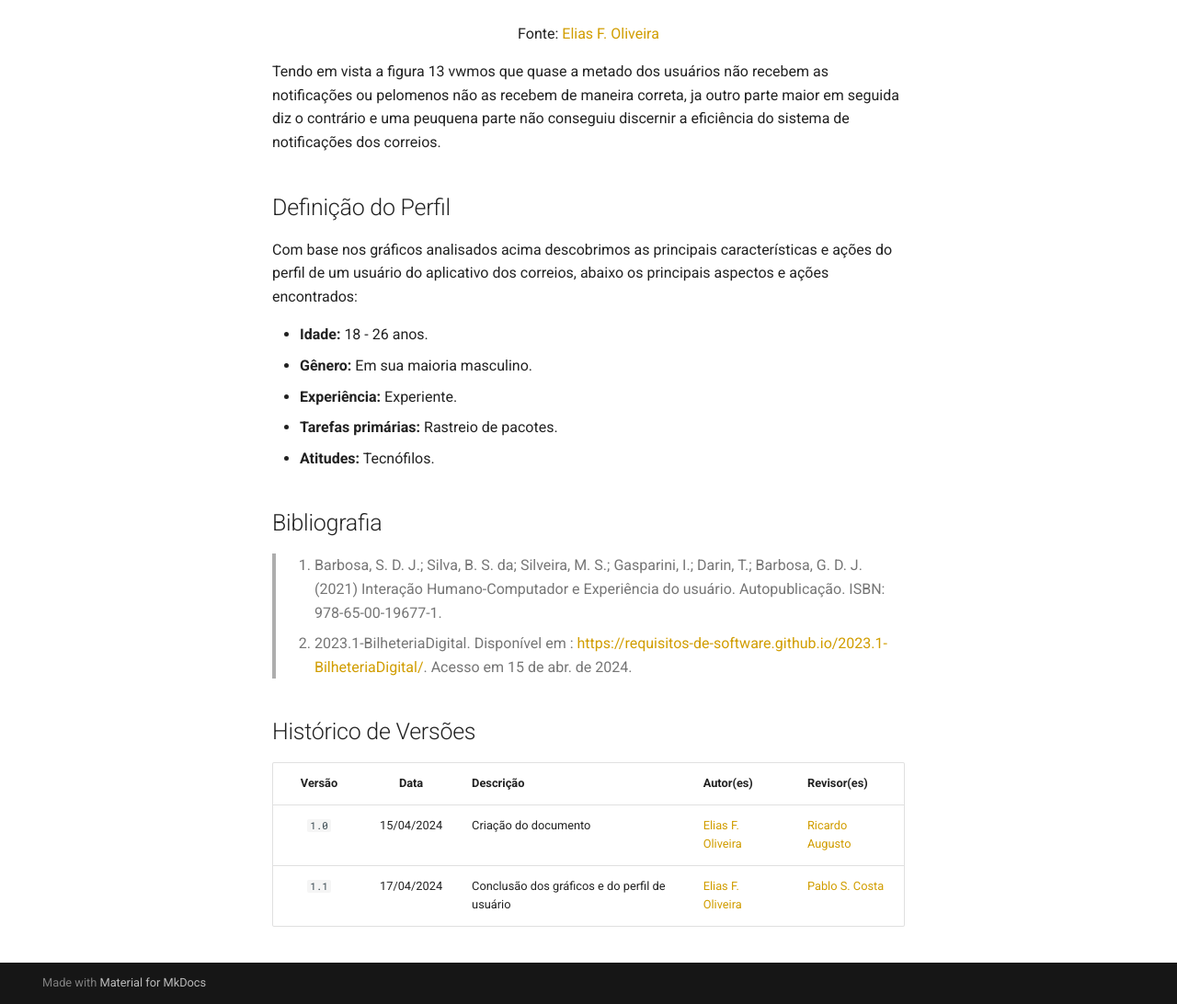
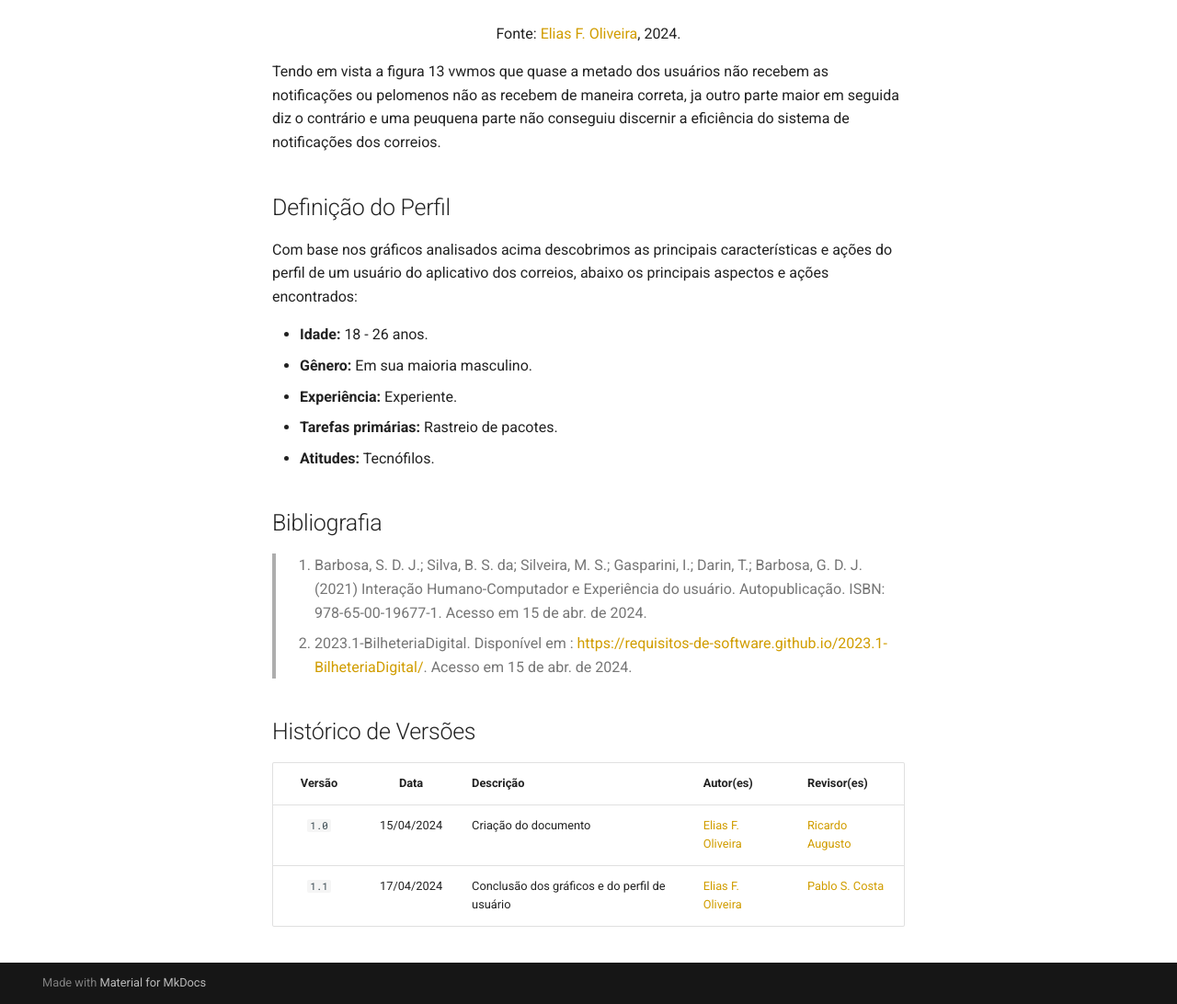
Before and after one commit to Requisitos-de-Software/2024.1-Serasa, an MkDocs documentation site: the page built from docs/elicitacao/perfil_de_usuario/perfil_de_usuario.md, in a window 1280 px wide and 1400 px high, scrolled down 7591 px. Shown: the part 308-1400 px from the top of the window at 92% size. Built offline with MkDocs 1.6.1 and Material for MkDocs 9.7.7, drawn with Linux system fonts in a browser that asks for light colours; comment, search, counter and statistics services are not loaded; some of the changed text lies outside the part shown.

```diff
--- a/docs/elicitacao/perfil_de_usuario/perfil_de_usuario.md
+++ b/docs/elicitacao/perfil_de_usuario/perfil_de_usuario.md
@@ -16,7 +16,7 @@ A metodologia utilizada para a criação de um perfil de usuário para o aplicat
 <iframe width="600" height="371" seamless frameborder="0" scrolling="no" src="https://docs.google.com/spreadsheets/d/e/2PACX-1vTxDst8sUZsfLbUB5CE69OFfUKIqH4NKAtmoGQqVg9UZLYsyfi59j6eAoXgdif2mw-YnqOXA3CHPIE8/pubchart?oid=1085708598&amp;format=interactive"></iframe>
 </center>
 
-<font size="3"><p style="text-align: center">Fonte: [Elias F. Oliveira](https://github.com/EliasOliver21)</p></font>
+<font size="3"><p style="text-align: center">Fonte: [Elias F. Oliveira](https://github.com/EliasOliver21), 2024.</p></font>
 
 Analisando a figura 01 logo acima percebe-se que a faixa etária com mais incidência entre os usuários do aplicativo dos correios são jovens e adultos de 18 a 35 anos, tendo em vista que o principal ambiente onde o formulário foi disseminado foi em embiente acadêmico.
 
@@ -30,7 +30,7 @@ Analisando a figura 01 logo acima percebe-se que a faixa etária com mais incid
 
 </center>
 
-<font size="3"><p style="text-align: center">Fonte: [Elias F. Oliveira](https://github.com/EliasOliver21)</p></font>
+<font size="3"><p style="text-align: center">Fonte: [Elias F. Oliveira](https://github.com/EliasOliver21), 2024.</p></font>
 
 A figura 02 mostra uma tendência para a maior parte de usuários que utilizam o aplicativo serem homens, com quase três quartos do total sendo usuários masculinos.
 
@@ -44,7 +44,7 @@ A figura 02 mostra uma tendência para a maior parte de usuários que utilizam o
 
 </center>
 
-<font size="3"><p style="text-align: center">Fonte: [Elias F. Oliveira](https://github.com/EliasOliver21)</p></font>
+<font size="3"><p style="text-align: center">Fonte: [Elias F. Oliveira](https://github.com/EliasOliver21), 2024.</p></font>
 
 A figura 03 denota que grande parte dos usuários que participaram da pesquisa são estudantes universitários graduandos ou prós-graduandos, tendo ainda alguns que possuem apenas o ensino médio.
 
@@ -58,7 +58,7 @@ A figura 03 denota que grande parte dos usuários que participaram da pesquisa s
 
 </center>
 
-<font size="3"><p style="text-align: center">Fonte: [Elias F. Oliveira](https://github.com/EliasOliver21) e [Claudio Henrique](https://github.com/claudiohsc) </p></font>
+<font size="3"><p style="text-align: center">Fonte: [Elias F. Oliveira](https://github.com/EliasOliver21), 2024.</p></font>
 
 Tendo em vista a figura 04 percebemos que a maior parte dos usuários que participaram da pesquisa possuem uma vasta experiência e utilização com dispositivos eletrônicos.
 
@@ -72,7 +72,7 @@ Tendo em vista a figura 04 percebemos que a maior parte dos usuários que partic
 
 </center>
 
-<font size="3"><p style="text-align: center">Fonte: [Elias F. Oliveira](https://github.com/EliasOliver21) e [Claudio Henrique](https://github.com/claudiohsc) </p></font>
+<font size="3"><p style="text-align: center">Fonte: [Elias F. Oliveira](https://github.com/EliasOliver21), 2024.</p></font>
 
 Analisando a figura 05 vemos que mais de noventa porcenta dos participantes são solteiros, o que já era um pouco previsível tendo em vista a figura 01 que mostra a maior parte dos usuários sendo jovens de dezoito a vinte e cinco anos.
 
@@ -86,7 +86,7 @@ Analisando a figura 05 vemos que mais de noventa porcenta dos participantes são
 
 </center>
 
-<font size="3"><p style="text-align: center">Fonte: [Elias F. Oliveira](https://github.com/EliasOliver21)</p></font>
+<font size="3"><p style="text-align: center">Fonte: [Elias F. Oliveira](https://github.com/EliasOliver21), 2024.</p></font>
 
 Tendo em vista a figura 06, é notório o apreço dos usuários pelas novas tecnologias e pela utilização delas, pois todos os participantes concordam no gosto e no desejo de utilizar novas tecnologias.
 
@@ -100,7 +100,7 @@ Tendo em vista a figura 06, é notório o apreço dos usuários pelas novas tecn
 
 </center>
 
-<font size="3"><p style="text-align: center">Fonte: [Elias F. Oliveira](https://github.com/EliasOliver21)</p></font>
+<font size="3"><p style="text-align: center">Fonte: [Elias F. Oliveira](https://github.com/EliasOliver21), 2024.</p></font>
 
 Com relação a figura 07 perceptível que em suma a maioria dos usuários utilizam com baixa frequência aplicativo, utilizando o mesmo na maior parte das vezes somente para realizar o reastreio de encomendas quandos as faz como mostrado na figura 08, onde a atividade mais realizada no aplicativo é o rastreio.
 
@@ -114,24 +114,9 @@ Com relação a figura 07 perceptível que em suma a maioria dos usuários utili
 
 </center>
 
-<font size="3"><p style="text-align: center">Fonte: [Elias F. Oliveira](https://github.com/EliasOliver21)</p></font>
+<font size="3"><p style="text-align: center">Fonte: [Elias F. Oliveira](https://github.com/EliasOliver21), 2024.</p></font>
 
 Na figura 08 vemos que a função mais utilizada no aplicativo dos correios é o restreio de encomendas seguido do acompanhamento de desembaraços alfanfegários, enviar objetos, buscar agências e calcular preços e prazos de entregas, com esses ultimos três tendo a mesma quantidade de ocorrência.
-
-
-<!-- Gráfico 09 -->
-
-<!-- <font size="3"><p style="text-align: center">**Figura 08:** Gráfico 08 </p></font>
-
-<center>
-
-
-</center>
-
-<font size="3"><p style="text-align: center">Fonte: [Elias F. Oliveira](https://github.com/EliasOliver21)</p></font> -->
-
-
-<!-- Gráfico 09 -->
 
 <font size="3"><p style="text-align: center">**Figura 09:** Gráfico 09 </p></font>
 
@@ -141,7 +126,7 @@ Na figura 08 vemos que a função mais utilizada no aplicativo dos correios é o
 
 </center>
 
-<font size="3"><p style="text-align: center">Fonte: [Elias F. Oliveira](https://github.com/EliasOliver21)</p></font>
+<font size="3"><p style="text-align: center">Fonte: [Elias F. Oliveira](https://github.com/EliasOliver21), 2024.</p></font>
 
 Ao analisar a figura 09 percebe-se uma grande utilização pelos usuários de vários sistemas operacionais, sendo os mas utilizados o windows,android,iOS e linux entreo outros.
 
@@ -155,7 +140,7 @@ Ao analisar a figura 09 percebe-se uma grande utilização pelos usuários de v
 
 </center>
 
-<font size="3"><p style="text-align: center">Fonte: [Elias F. Oliveira](https://github.com/EliasOliver21)</p></font>
+<font size="3"><p style="text-align: center">Fonte: [Elias F. Oliveira](https://github.com/EliasOliver21), 2024.</p></font>
 
 Ao ver a figura 10 percebe-se que as funções que os usuários requerem mais de estar presentes no aplicativo são: Filtrar por tipo de encomenda(Sedex, PAC e outros) e algum tipo de assistente virtual para auxiliar o usuário.
 
@@ -169,7 +154,7 @@ Ao ver a figura 10 percebe-se que as funções que os usuários requerem mais de
 
 </center>
 
-<font size="3"><p style="text-align: center">Fonte: [Elias F. Oliveira](https://github.com/EliasOliver21)</p></font>
+<font size="3"><p style="text-align: center">Fonte: [Elias F. Oliveira](https://github.com/EliasOliver21), 2024.</p></font>
 
 Analisando a figura 11 o gráfico nela contido mostra que em suma dois terços dos usuários preferem resolver algum ou alguns problemas com os correios por meios digitais, seja por comodidad ou preferência mesmo.
 
@@ -183,7 +168,7 @@ Analisando a figura 11 o gráfico nela contido mostra que em suma dois terços d
 
 </center>
 
-<font size="3"><p style="text-align: center">Fonte: [Elias F. Oliveira](https://github.com/EliasOliver21)</p></font>
+<font size="3"><p style="text-align: center">Fonte: [Elias F. Oliveira](https://github.com/EliasOliver21), 2024.</p></font>
 
 Olando para a figura 12 vemos que uma boa parte dos usuários recomendaria o aplicativo dos correios, mas que outra parte um pouco menor não esta tão motivada a recomendar o aplicativo.
 
@@ -197,7 +182,7 @@ Olando para a figura 12 vemos que uma boa parte dos usuários recomendaria o apl
 
 </center>
 
-<font size="3"><p style="text-align: center">Fonte: [Elias F. Oliveira](https://github.com/EliasOliver21)</p></font>
+<font size="3"><p style="text-align: center">Fonte: [Elias F. Oliveira](https://github.com/EliasOliver21), 2024.</p></font>
 
 Tendo em vista a figura 13 vwmos que quase a metado dos usuários não recebem as notificações ou pelomenos não as recebem de maneira correta, ja outro parte maior em seguida diz o contrário e uma peuquena parte não conseguiu discernir a eficiência do sistema de notificações dos correios.
 
@@ -213,7 +198,7 @@ Com base nos gráficos analisados acima descobrimos as principais característic
 
 ## Bibliografia
 
-> 1. Barbosa, S. D. J.; Silva, B. S. da; Silveira, M. S.; Gasparini, I.; Darin, T.; Barbosa, G. D. J. (2021) Interação Humano-Computador e Experiência do usuário. Autopublicação. ISBN: 978-65-00-19677-1.
+> 1. Barbosa, S. D. J.; Silva, B. S. da; Silveira, M. S.; Gasparini, I.; Darin, T.; Barbosa, G. D. J. (2021) Interação Humano-Computador e Experiência do usuário. Autopublicação. ISBN: 978-65-00-19677-1. Acesso em 15 de abr. de 2024.
 > 2. 2023.1-BilheteriaDigital. Disponível em :  <https://requisitos-de-software.github.io/2023.1-BilheteriaDigital/>. Acesso em 15 de abr. de 2024.
 
 ## Histórico de Versões
```
